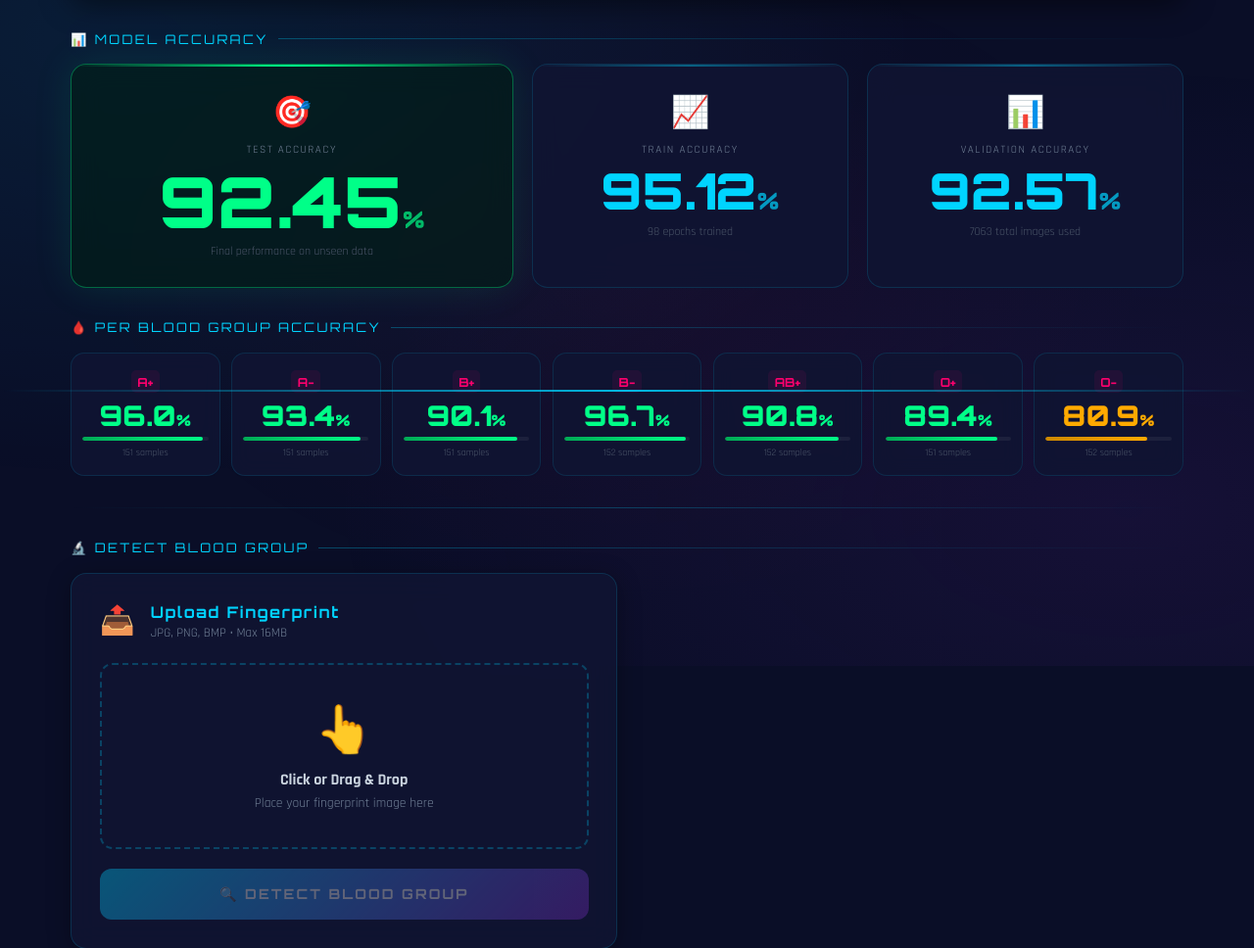
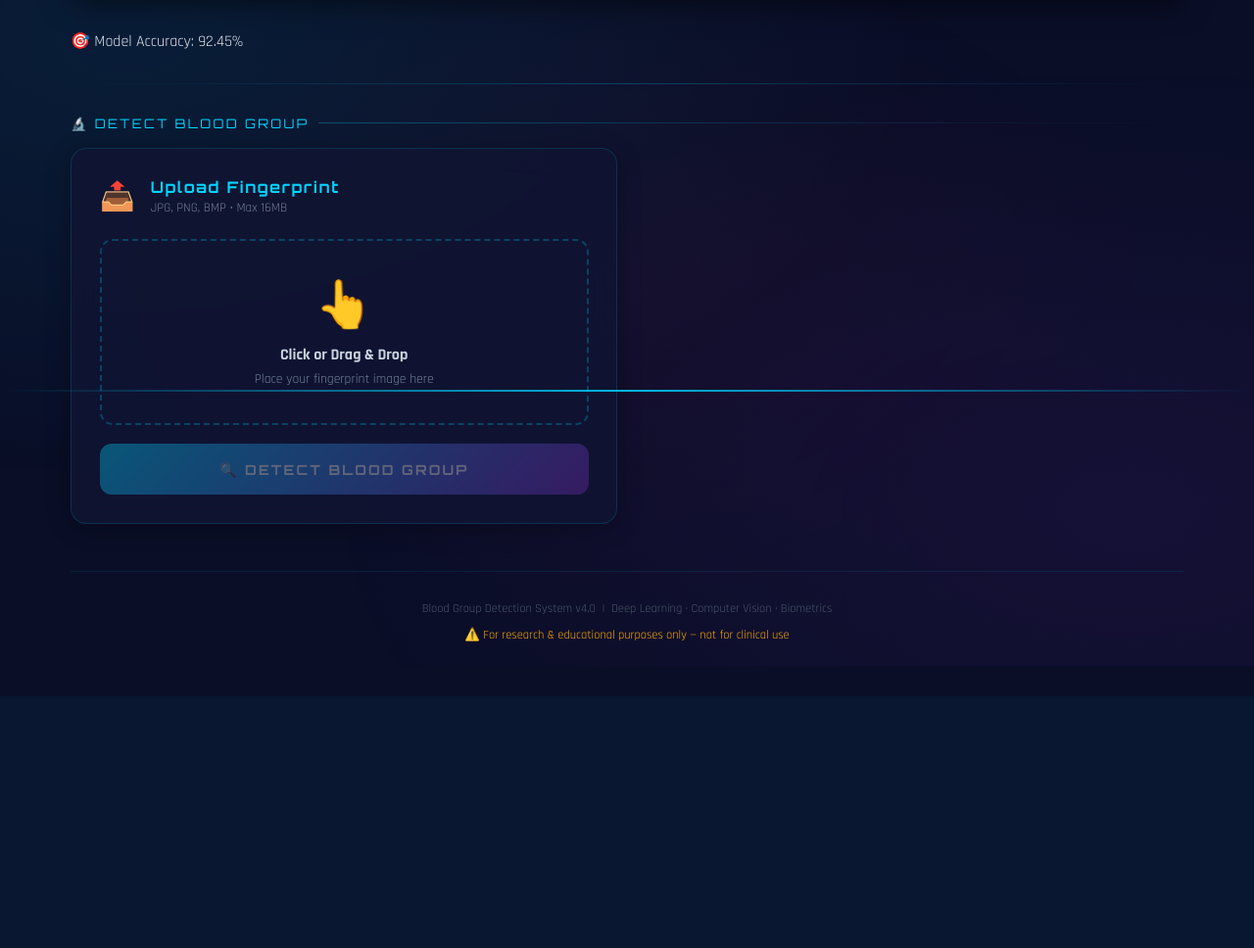
Before and after one commit to Anjali16301/blood-scan-website, a Flask app: page /dashboard in a window 1280 px wide. Shown: the part 120-1088 px from the top of the page at 98% size. After the commit the page ends 775 px from the top, so only its background shows below. Run offline with Flask 3, Linux system fonts and the light colour scheme; the visitor is signed in with stand-in values (Sample User, id 1).

Commit message:
index.html

```diff
--- a/templates/index.html
+++ b/templates/index.html
@@ -24,46 +24,10 @@
   </header>
 
   {% if report %}
-  <p class="sec-title">📊 MODEL ACCURACY</p>
-  <div class="acc-grid">
-    <div class="acc-card main">
-      <div class="acc-icon">🎯</div>
-      <div class="acc-label">Test Accuracy</div>
-      <div class="acc-number">{{ report.test_accuracy }}<span class="pct">%</span></div>
-      <div class="acc-sub">Final performance on unseen data</div>
-    </div>
-    <div class="acc-card">
-      <div class="acc-icon">📈</div>
-      <div class="acc-label">Train Accuracy</div>
-      <div class="acc-number">{{ report.train_accuracy }}<span class="pct">%</span></div>
-      <div class="acc-sub">{{ report.epochs_trained }} epochs trained</div>
-    </div>
-    <div class="acc-card">
-      <div class="acc-icon">📊</div>
-      <div class="acc-label">Validation Accuracy</div>
-      <div class="acc-number">{{ report.val_accuracy }}<span class="pct">%</span></div>
-      <div class="acc-sub">{{ report.total_images }} total images used</div>
-    </div>
+  <div class="acc-simple">
+    <span class="acc-main">🎯 Model Accuracy:</span>
+    <span class="acc-val">{{ report.test_accuracy }}%</span>
   </div>
-
-  <p class="sec-title">🩸 PER BLOOD GROUP ACCURACY</p>
-  <div class="bg-grid">
-    {% for bg, s in report.per_class.items() %}
-    <div class="bg-card">
-      <div class="bg-name">{{ bg }}</div>
-      <div class="bg-num {% if s.accuracy >= 88 %}good{% elif s.accuracy >= 70 %}mid{% else %}low{% endif %}">
-        {{ s.accuracy }}<span style="font-size:1rem">%</span>
-      </div>
-      <div class="bar-wrap">
-        <div class="bar-fill {% if s.accuracy >= 88 %}good{% elif s.accuracy >= 70 %}mid{% else %}low{% endif %}"
-             data-w="{{ s.accuracy }}%" style="width:0%"></div>
-      </div>
-      <div class="bg-samples">{{ s.support }} samples</div>
-    </div>
-    {% endfor %}
-  </div>
-  {% else %}
-  <div class="no-model">⚠️ No accuracy data found.</div>
   {% endif %}
 
   <div class="divider"></div>
```
